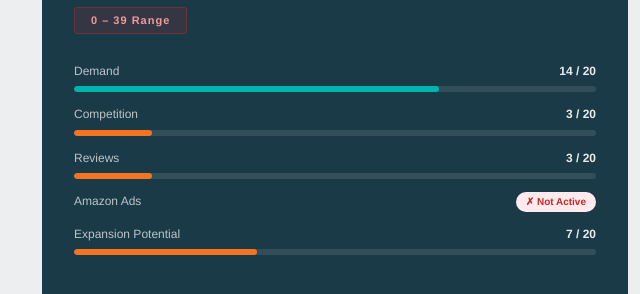
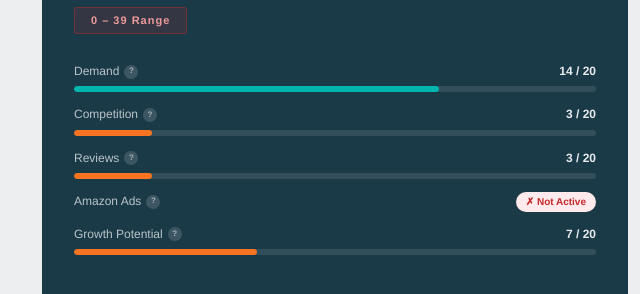
Before and after one commit to johnhones/kdp-chair-yoga-example, a plain HTML site: page index.html in a window 1280 px wide. Shown: the part 445-739 px from the top of the page, 0-640 px from the left. Drawn offline with Linux system fonts and the light colour scheme.

Commit message:
Update dashboard — 2026-06-16 08:54

```diff
--- a/index.html
+++ b/index.html
@@ -159,6 +159,12 @@
     .wrap{ padding:24px 16px; }
     .score-num{ font-size:56px; }
   }
+
+  .tip { position: relative; display: inline-flex; align-items: center; gap: 5px; }
+  .tip-q { width: 14px; height: 14px; border-radius: 50%; background: rgba(255,255,255,.15); color: rgba(255,255,255,.55); font-size: 8px; font-weight: 800; display: inline-flex; align-items: center; justify-content: center; cursor: default; flex-shrink: 0; }
+  .tip-box { display: none; position: absolute; left: 0; bottom: calc(100% + 8px); background: #fff; color: #1B3A48; font-size: 11px; line-height: 1.55; padding: 9px 12px; border-radius: 4px; width: 210px; box-shadow: 0 4px 20px rgba(0,0,0,.25); z-index: 100; pointer-events: none; }
+  .tip-box::after { content: ''; position: absolute; top: 100%; left: 8px; border: 5px solid transparent; border-top-color: #fff; }
+  .tip:hover .tip-box { display: block; }
 </style>
 </head>
 <body>
@@ -187,22 +193,22 @@
     <div class="score-range">0 &ndash; 39 Range</div>
     <div class="bar-row">
       <div class="bar-item">
-        <div class="bar-meta"><span class="bar-lbl">Demand</span><span class="bar-val">14 / 20</span></div>
+        <div class="bar-meta"><span class="bar-lbl tip">Demand <span class="tip-q">?</span><span class="tip-box">How much buyer demand exists for this niche on Amazon, based on the number of books actively selling and estimated monthly revenue.</span></span><span class="bar-val">14 / 20</span></div>
         <div class="bar-track"><div class="bar-fill" style="width:70%;background:var(--teal);"></div></div>
       </div>
       <div class="bar-item">
-        <div class="bar-meta"><span class="bar-lbl">Competition</span><span class="bar-val">3 / 20</span></div>
+        <div class="bar-meta"><span class="bar-lbl tip">Competition <span class="tip-q">?</span><span class="tip-box">How easy it is to enter and get visibility in this niche. Higher scores mean less competition and more room for new authors to rank.</span></span><span class="bar-val">3 / 20</span></div>
         <div class="bar-track"><div class="bar-fill" style="width:15%;background:var(--orange);"></div></div>
       </div>
       <div class="bar-item">
-        <div class="bar-meta"><span class="bar-lbl">Reviews</span><span class="bar-val">3 / 20</span></div>
+        <div class="bar-meta"><span class="bar-lbl tip">Reviews <span class="tip-q">?</span><span class="tip-box">The number of verified customer reviews the author's book currently has. Reviews build trust and are one of the biggest drivers of Amazon sales conversions.</span></span><span class="bar-val">3 / 20</span></div>
         <div class="bar-track"><div class="bar-fill" style="width:15%;background:var(--orange);"></div></div>
       </div>
       <div class="bar-item">
-        <div class="bar-meta"><span class="bar-lbl">Amazon Ads</span><span style="font-size:10px;background:#ffebee;color:#c62828;padding:2px 10px;border-radius:20px;font-weight:700;">✗ Not Active</span></div>
+        <div class="bar-meta"><span class="bar-lbl tip">Amazon Ads <span class="tip-q">?</span><span class="tip-box">Whether the author is currently running Amazon Sponsored Products ads. Ads boost visibility and accelerate discoverability, especially for new books with few reviews.</span></span><span style="font-size:10px;background:#ffebee;color:#c62828;padding:2px 10px;border-radius:20px;font-weight:700;">✗ Not Active</span></div>
       </div>
       <div class="bar-item">
-        <div class="bar-meta"><span class="bar-lbl">Expansion Potential</span><span class="bar-val">7 / 20</span></div>
+        <div class="bar-meta"><span class="bar-lbl tip">Growth Potential <span class="tip-q">?</span><span class="tip-box">How ready the author is to expand their catalogue — factoring in current reviews, ad activity, and the number of additional titles possible in this niche.</span></span><span class="bar-val">7 / 20</span></div>
         <div class="bar-track"><div class="bar-fill" style="width:35%;background:var(--orange);"></div></div>
       </div>
     </div>
```
